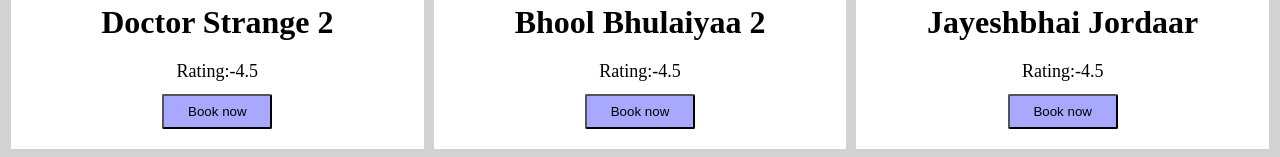
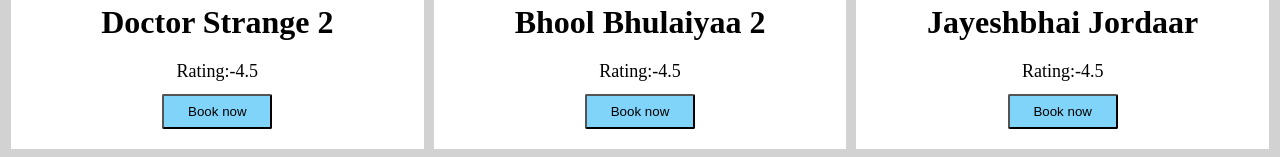
Before and after one commit to Saurabh8657/Movie-page, a plain HTML site: page index.html in a window 1280 px wide. Shown: the part 433-590 px from the top of the page. Drawn offline with Linux system fonts and the light colour scheme.

Commit message:
modified css

```diff
--- a/style.css
+++ b/style.css
@@ -35,7 +35,7 @@
     font-size: large;
 }
 .bookingButton{
-    background-color: rgba(67, 67, 254, 0.463);
+    background-color: #80d4fa;
     height: 35px;
     width: 110px;
     border-radius: 2px;
@@ -43,5 +43,5 @@
 }
 .bookingButton:hover{
     cursor: pointer;
-    background-color: rgba(0, 0, 255, 0.604);
+    background-color: #1495d1;
 }
```
